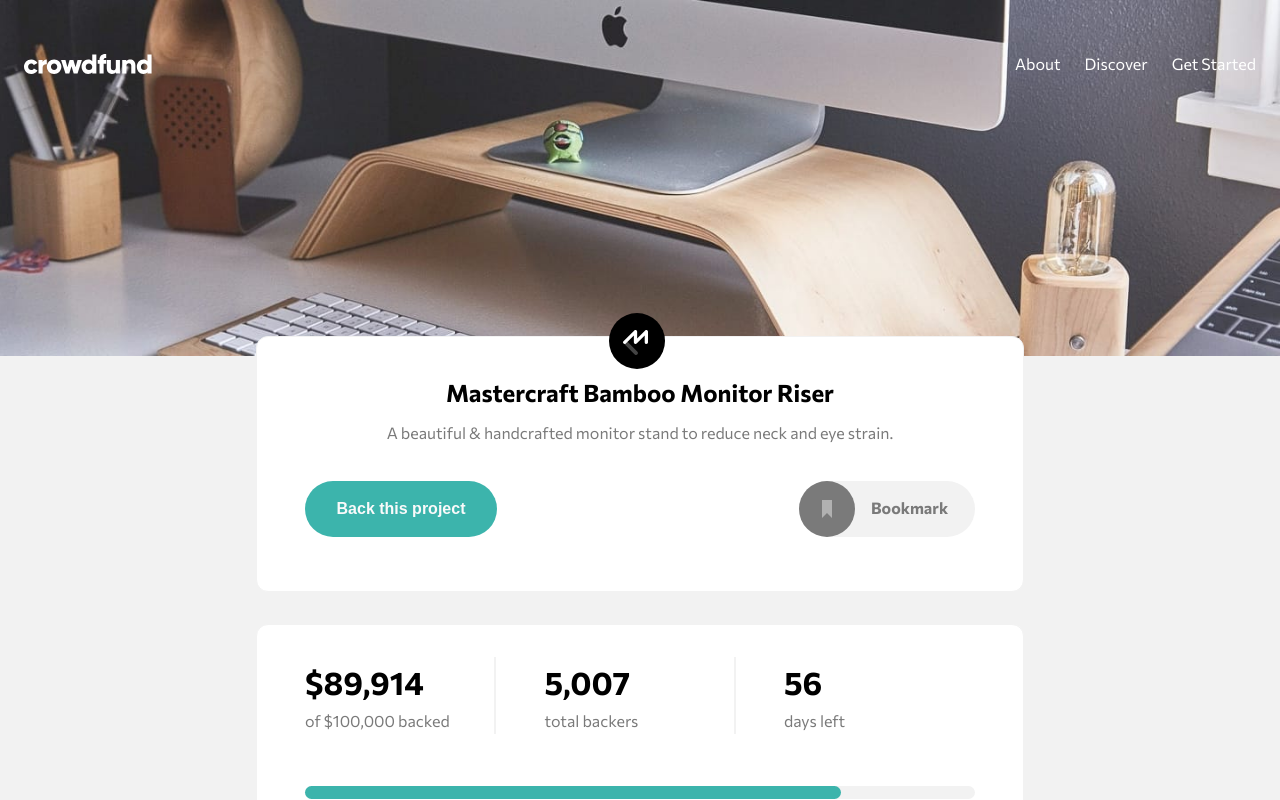
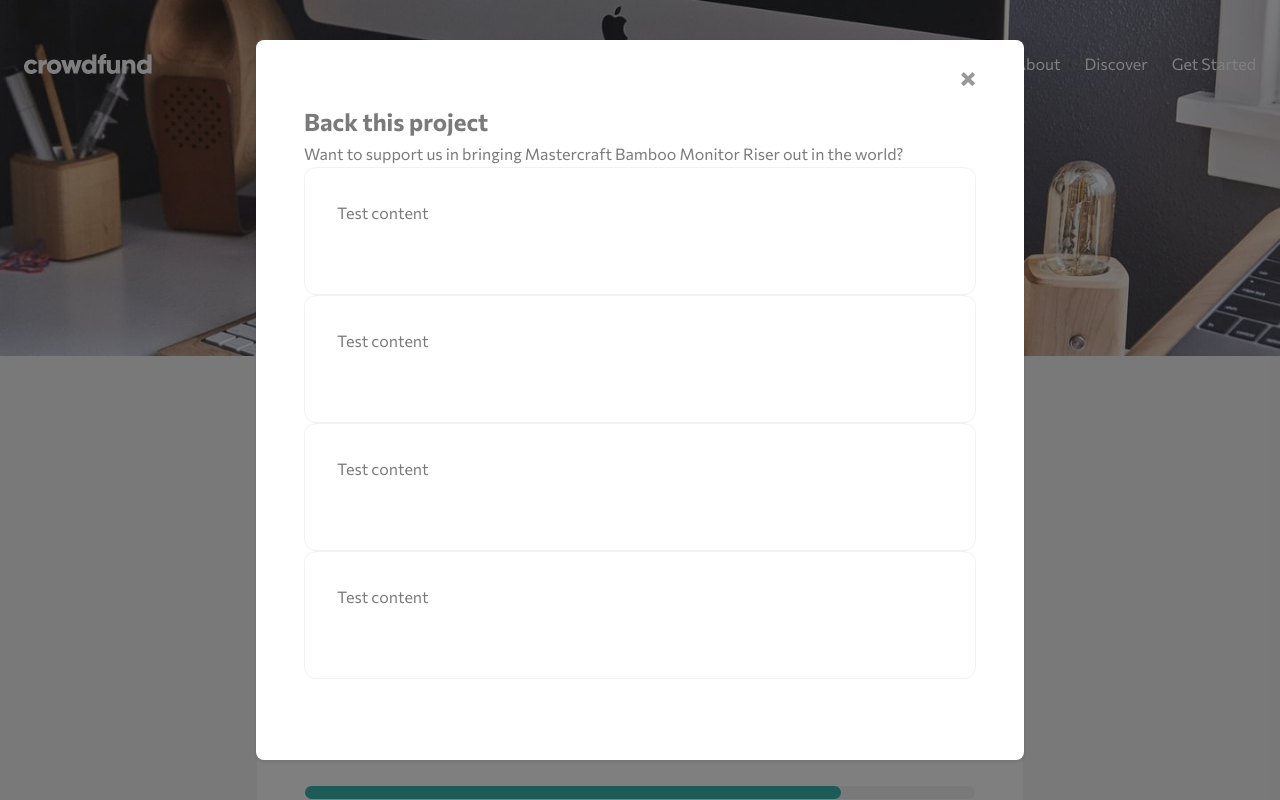
Before and after one commit to tabascum/crowdfunding-product-page, a Vue app: page / in a window 1280 px wide. Both pictures are taken after a click on the button "Back this project". Shown: the top 800 px of the page. Built offline with nearby package versions, Linux system fonts and the light colour scheme.

Commit message:
Upload modal with transition

```diff
--- a/src/components/HeadToggleComponent.vue
+++ b/src/components/HeadToggleComponent.vue
@@ -1,7 +1,6 @@
 <script setup>
 import BookmarkBtn from './BookmarkBtn.vue'
-import InnerComponent from './InnerComponent.vue'
-import MainBtnComponent from './MainBtnComponent.vue'
+import ModalCardsComponent from './ModalCardsComponent.vue'
 import ModalComponent from './ModalComponent.vue'
 </script>
 
@@ -14,89 +13,18 @@ import ModalComponent from './ModalComponent.vue'
     </article>
 
     <article class="buttons-container">
-      <MainBtnComponent>Back this project</MainBtnComponent>
-      <ModalComponent>
-        <div>
+      <ModalComponent class="modal">
+        <div class="modal-header">
           <h1>Back this project</h1>
           <p>Want to support us in bringing Mastercraft Bamboo Monitor Riser out in the world?</p>
         </div>
 
-        <InnerComponent>
-          <div>
-            <input type="radio" name="selected" id="" />
-          </div>
-          <template #title>
-            <h2>Bamboo Stand</h2>
-            <p>Pledge $25 or more</p>
-          </template>
-        </InnerComponent>
+        <ModalCardsComponent> Test content </ModalCardsComponent>
+        <ModalCardsComponent> Test content </ModalCardsComponent>
+        <ModalCardsComponent> Test content </ModalCardsComponent>
+        <ModalCardsComponent> Test content </ModalCardsComponent>
+      </ModalComponent>
 
-        <InnerComponent>
-          <template #title>
-            <h2>Bamboo Stand</h2>
-            <p>Pledge $25 or more</p>
-          </template>
-          <template #content>
-            <p>
-              You get an ergonomic stand made of natural bamboo. You've helped us launch our
-              promotional campaign, and you’ll be added to a special Backer member list.
-            </p>
-          </template>
-          <template #input>
-            <div>
-              <h2>101</h2>
-              <p>left</p>
-            </div>
-          </template>
-          <template #button>
-            <MainBtnComponent>Select Reward</MainBtnComponent>
-          </template>
-        </InnerComponent>
-
-        <InnerComponent>
-          <template #title>
-            <h2>Black Edition Stand</h2>
-            <p>Pledge $75 or more</p>
-          </template>
-          <template #content>
-            <p>
-              You get a Black Special Edition computer stand and a personal thank you. You’ll be
-              added to our Backer member list. Shipping is included.
-            </p>
-          </template>
-          <template #input>
-            <div>
-              <h2>64</h2>
-              <p>left</p>
-            </div>
-          </template>
-          <template #button>
-            <MainBtnComponent>Select Reward</MainBtnComponent>
-          </template>
-        </InnerComponent>
-
-        <InnerComponent class="disabled">
-          <template #title>
-            <h2>Mahogany Special Edition</h2>
-            <p>Pledge $200 or more</p>
-          </template>
-          <template #content>
-            <p>
-              You get two Special Edition Mahogany stands, a Backer T-Shirt, and a personal thank
-              you. You’ll be added to our Backer member list. Shipping is included.
-            </p>
-          </template>
-          <template #input>
-            <div>
-              <h2>0</h2>
-              <p>left</p>
-            </div>
-          </template>
-          <template #button>
-            <MainBtnComponent class="disabled button">Out of Stock</MainBtnComponent>
-          </template>
-        </InnerComponent>
-      </ModalComponent>
       <BookmarkBtn />
     </article>
   </section>
@@ -136,4 +64,8 @@ p {
   margin-block-start: 2rem;
   padding-inline: 3rem;
 }
+
+.modal-header {
+  margin-block-start: 1rem;
+}
 </style>
--- a/src/components/InnerComponent.vue
+++ b/src/components/InnerComponent.vue
@@ -28,10 +28,10 @@
   flex-direction: column;
   justify-content: space-between;
   transition: 0.6s all;
+  cursor: pointer;
 }
 
 .about-inner-card:hover {
-  cursor: pointer;
   border: 0.1rem solid var(--moderate-cyan);
 }
 
--- /dev/null
+++ b/src/components/ModalCardsComponent.vue
@@ -0,0 +1,23 @@
+<script setup></script>
+
+<template>
+  <div class="modal-content">
+    <slot></slot>
+  </div>
+</template>
+
+<style scoped>
+.modal-content {
+  height: 8rem;
+  width: min(768px, 100%);
+  background-color: var(--white);
+  padding: 2rem;
+  border-radius: 0.75rem;
+  border: 0.1rem solid var(--light-gray);
+  display: flex;
+  flex-direction: column;
+  justify-content: space-between;
+  transition: 0.6s all;
+  cursor: pointer;
+}
+</style>
--- a/src/components/ModalComponent.vue
+++ b/src/components/ModalComponent.vue
@@ -1,42 +1,49 @@
 <script setup>
 import { ref } from 'vue'
+import MainBtnComponent from './MainBtnComponent.vue'
 
 const modalActive = ref(false)
 </script>
 
 <template>
+  <MainBtnComponent @click="modalActive = true">Back this project</MainBtnComponent>
   <Teleport to="body">
-    <transition name="modal-animation">
-      <div v-show="modalActive" class="modal">
-        <transition name="modal-animation-inner">
-          <div v-show="modalActive" class="modal-content">
-            <svg width="15" height="15" xmlns="http://www.w3.org/2000/svg">
+    <Transition name="modal">
+      <div v-if="modalActive" class="modal-bg">
+        <div class="modal-content" ref="modal">
+          <svg
+            @click="modalActive = false"
+            class="close-btn"
+            width="15"
+            height="15"
+            xmlns="http://www.w3.org/2000/svg"
+          >
             <path
               d="M11.314 0l2.828 2.828L9.9 7.071l4.243 4.243-2.828 2.828L7.07 9.9l-4.243 4.243L0 11.314 4.242 7.07 0 2.828 2.828 0l4.243 4.242L11.314 0z"
-                fill="#000"
+              fill="currentColor"
               fill-rule="evenodd"
               opacity=".4"
             />
           </svg>
           <slot></slot>
         </div>
-        </transition>
       </div>
-    </transition>
+    </Transition>
   </Teleport>
 </template>
 
 <style scoped>
-.v-enter-from,
-.v-leave-to {
+.modal-enter-from,
+.modal-leave-to {
   opacity: 0;
+  transform: scale(1.1);
 }
 
-.v-enter-active,
-.v-leave-active {
-  transition: 0.25s ease all;
+.modal-enter-active,
+.modal-leave-active {
+  transition: all 0.25s ease;
 }
-.modal {
+.modal-bg {
   position: fixed;
   top: 0;
   left: 0;
@@ -49,12 +56,20 @@ const modalActive = ref(false)
 }
 
 .modal-content {
-  min-height: 100vh;
+  height: 90vh;
   width: min(768px, 100%);
   background-color: var(--white);
   color: var(--dark-gray);
-  padding: 1rem;
+  padding: 2rem 3rem;
   border-radius: 0.5rem;
   box-shadow: 0 2px 4px rgba(0, 0, 0, 0.1);
+  display: flex;
+  flex-direction: column;
+}
+
+.close-btn {
+  color: var(--black);
+  cursor: pointer;
+  align-self: flex-end;
 }
 </style>
```
Lines whose indentation alone changed are shown as unchanged.
